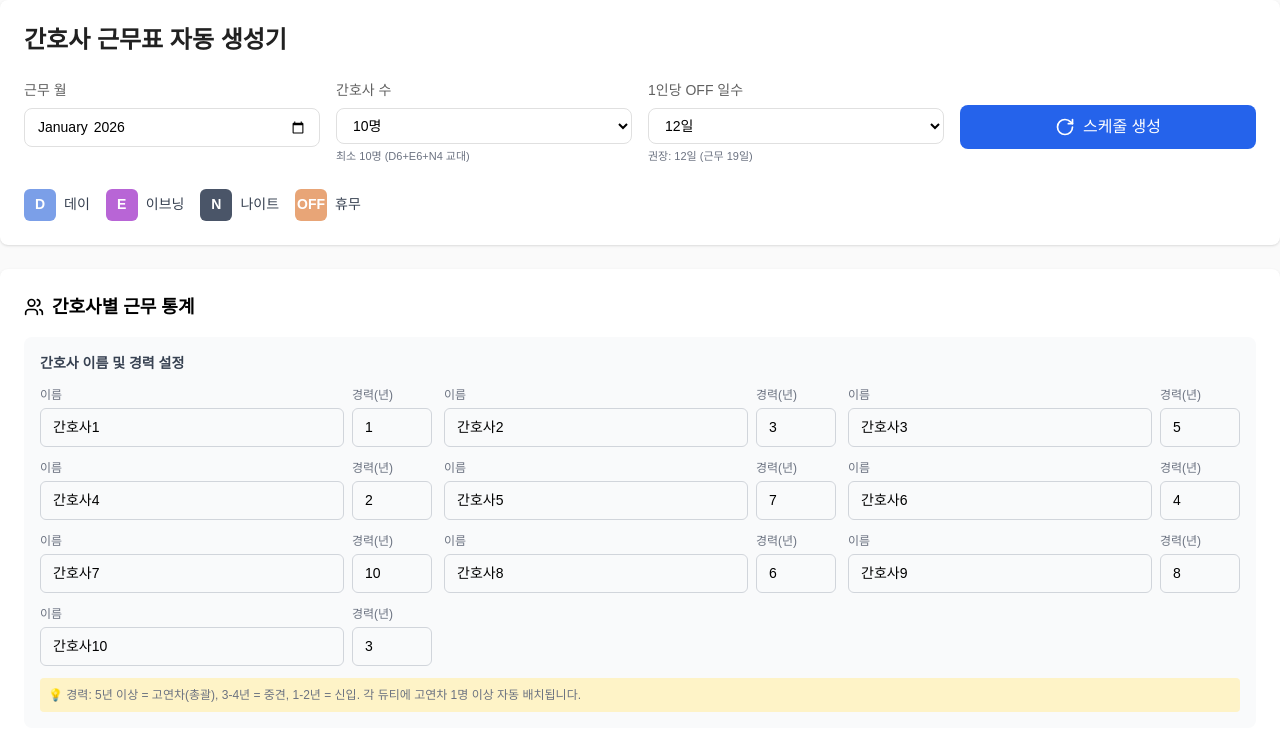
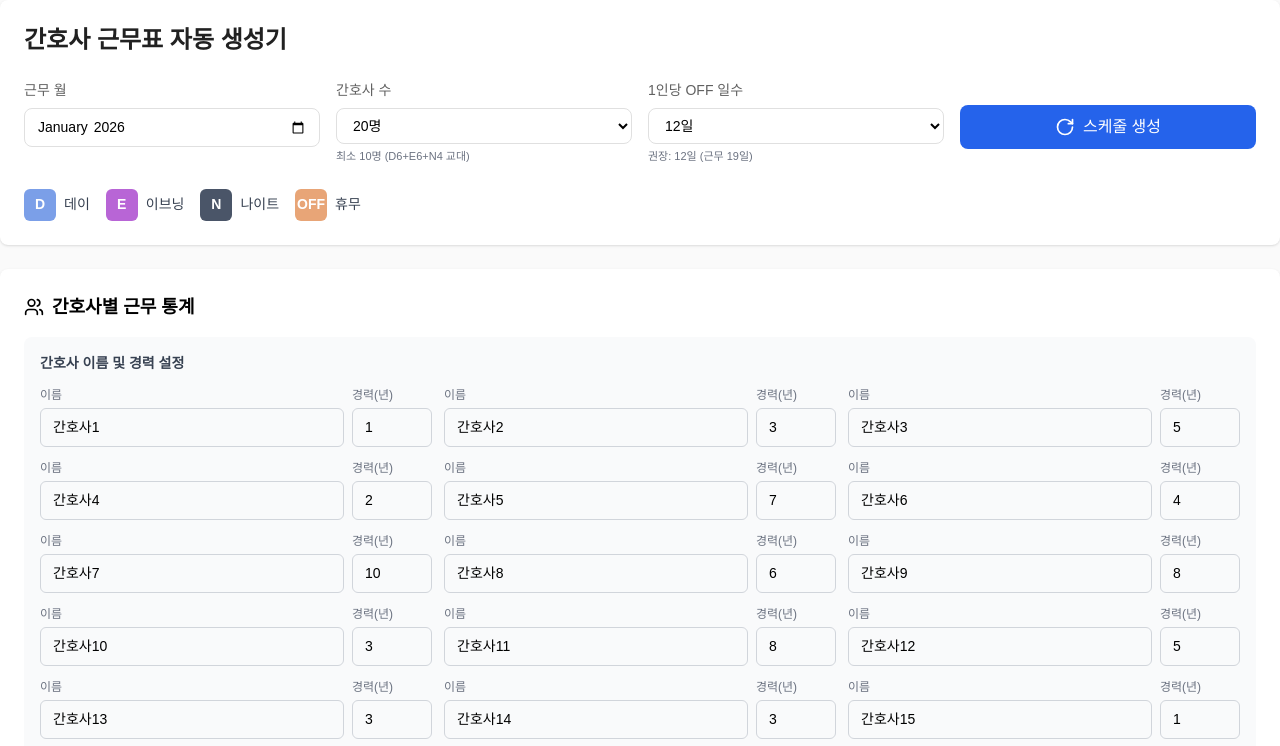
Before and after one commit to chyb627/nurse-scheduler, a React (Vite) app: page / in a window 1280 px wide. Shown: the top 746 px of the page. Built offline with nearby package versions, Linux system fonts and the light colour scheme; a web font is replaced by a local one.

Commit message:
fix : 간호사수 20명 고정

```diff
--- a/src/pages/Main.tsx
+++ b/src/pages/Main.tsx
@@ -5,7 +5,7 @@ import { Calendar, Users, RotateCw } from 'lucide-react';
 const NurseScheduleApp: React.FC = () => {
   const [currentMonth, setCurrentMonth] = useState<string>('2026-01');
   const [schedule, setSchedule] = useState<Schedule>({});
-  const [numNurses, setNumNurses] = useState<number>(10);
+  const [numNurses, setNumNurses] = useState<number>(20);
   const [offDaysPerNurse, setOffDaysPerNurse] = useState<number>(12);
   const [selectedNurseForCalendar, setSelectedNurseForCalendar] = useState<number | null>(null);
   const [isGenerating, setIsGenerating] = useState<boolean>(false);
@@ -691,7 +691,7 @@ const NurseScheduleApp: React.FC = () => {
                 className="w-full border border-gray-300 rounded-lg focus:ring-2 focus:ring-blue-500 focus:border-blue-500"
                 style={{ padding: '8px 12px', fontSize: '14px', cursor: 'pointer' }}
               >
-                {[10, 11, 12, 13, 14, 15, 16, 17, 18, 19, 20].map((num) => (
+                {[10, 11, 12, 13, 14, 15, 16, 17, 18, 19, 20, 21, 22, 23, 24, 25].map((num) => (
                   <option key={num} value={num}>
                     {num}명
                   </option>
```
